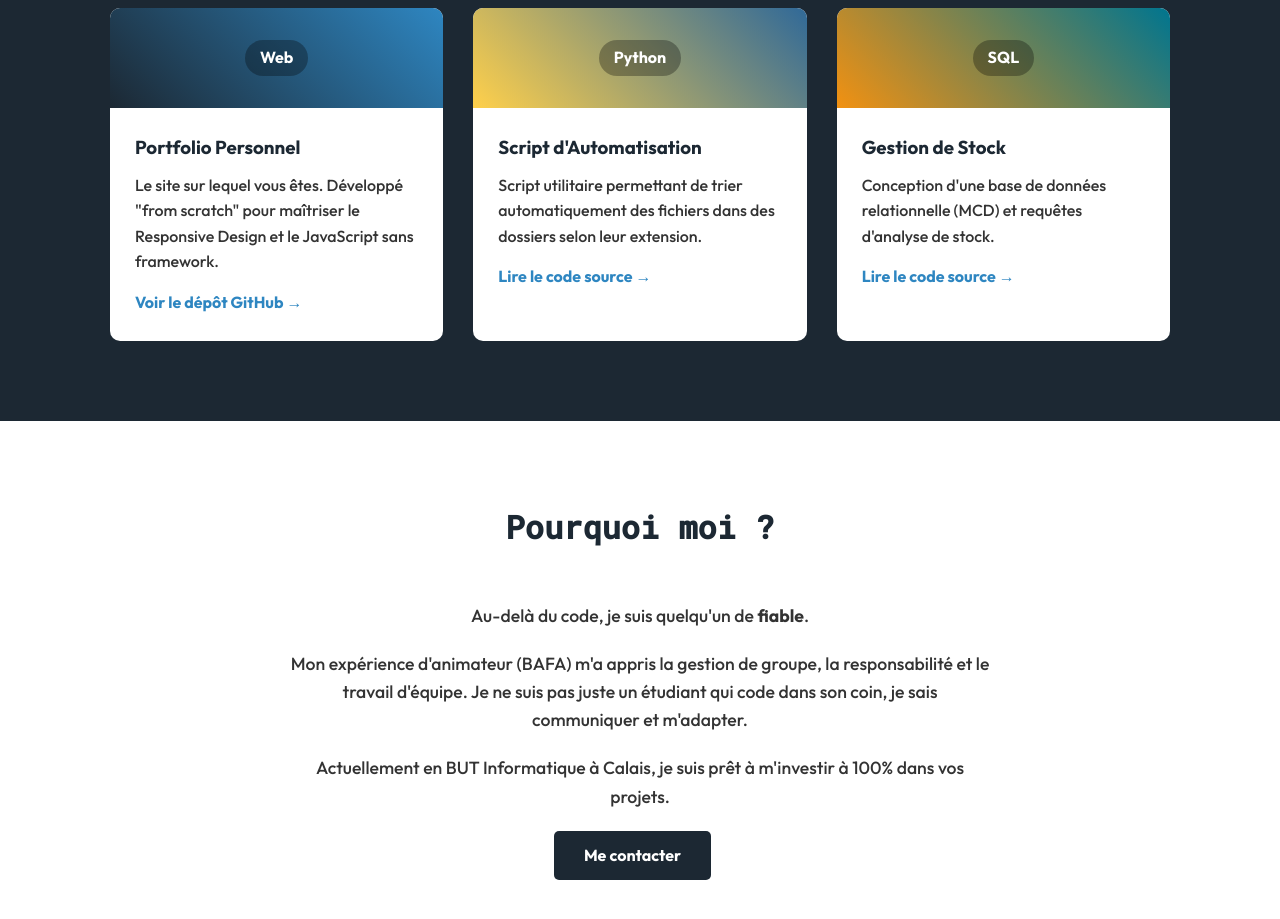
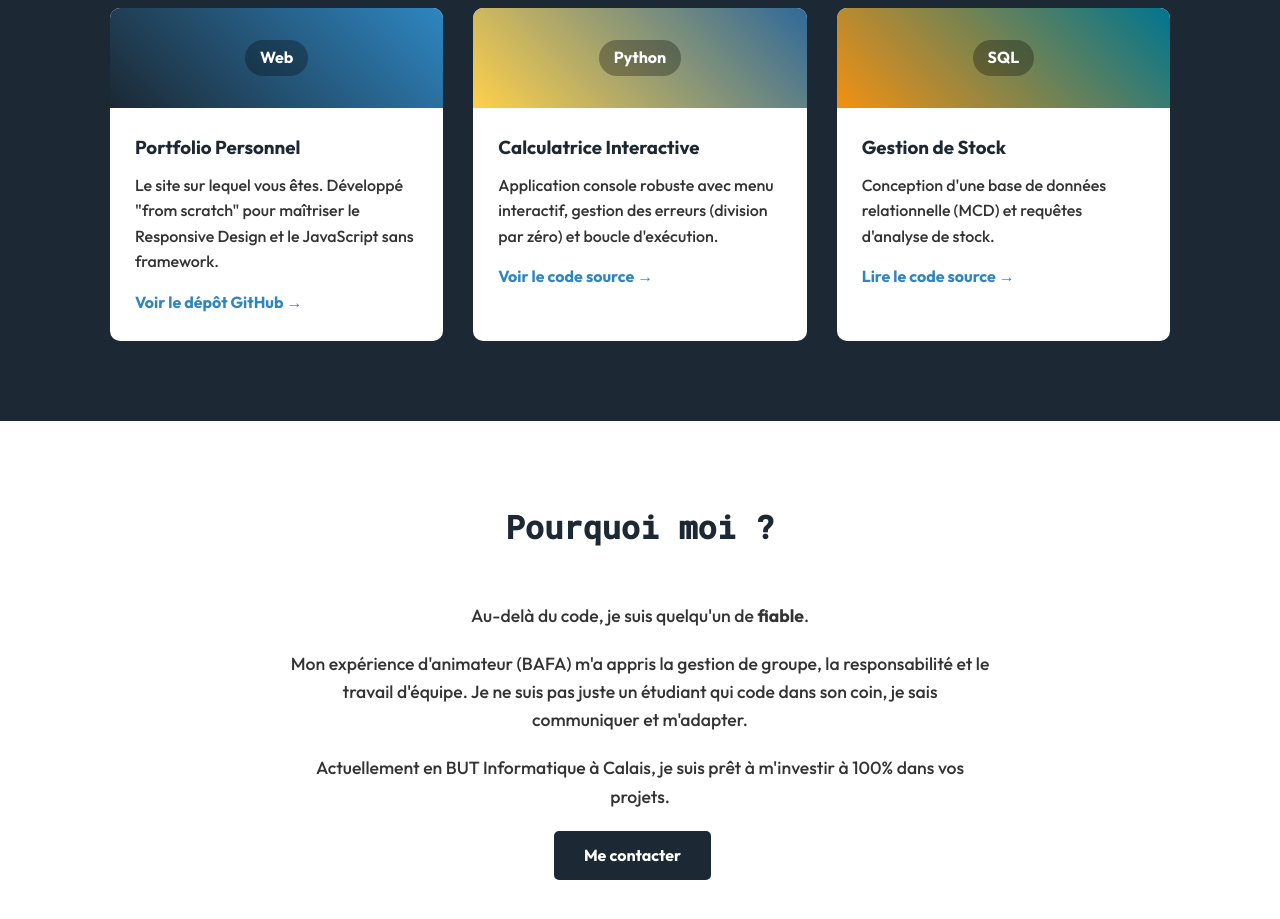
Before and after one commit to SixKevin/portfolio, a plain HTML site: page index.html in a window 1280 px wide. Shown: the part 1500-2419 px from the top of the page. Drawn offline with Linux system fonts and the light colour scheme.

Commit message:
Structure HTML

```diff
--- a/index.html
+++ b/index.html
@@ -96,9 +96,9 @@
                         <span class="badge">Python</span>
                     </div>
                     <div class="card-body">
-                        <h3>Script d'Automatisation</h3>
-                        <p>Script utilitaire permettant de trier automatiquement des fichiers dans des dossiers selon leur extension.</p>
-                        <a href="script_tri.py" target="_blank" class="link-arrow">Lire le code source &rarr;</a>
+                        <h3>Calculatrice Interactive</h3>
+                        <p>Application console robuste avec menu interactif, gestion des erreurs (division par zéro) et boucle d'exécution.</p>
+                        <a href="calculatrice.py" target="_blank" class="link-arrow">Voir le code source &rarr;</a>
                     </div>
                 </div>
 
```
